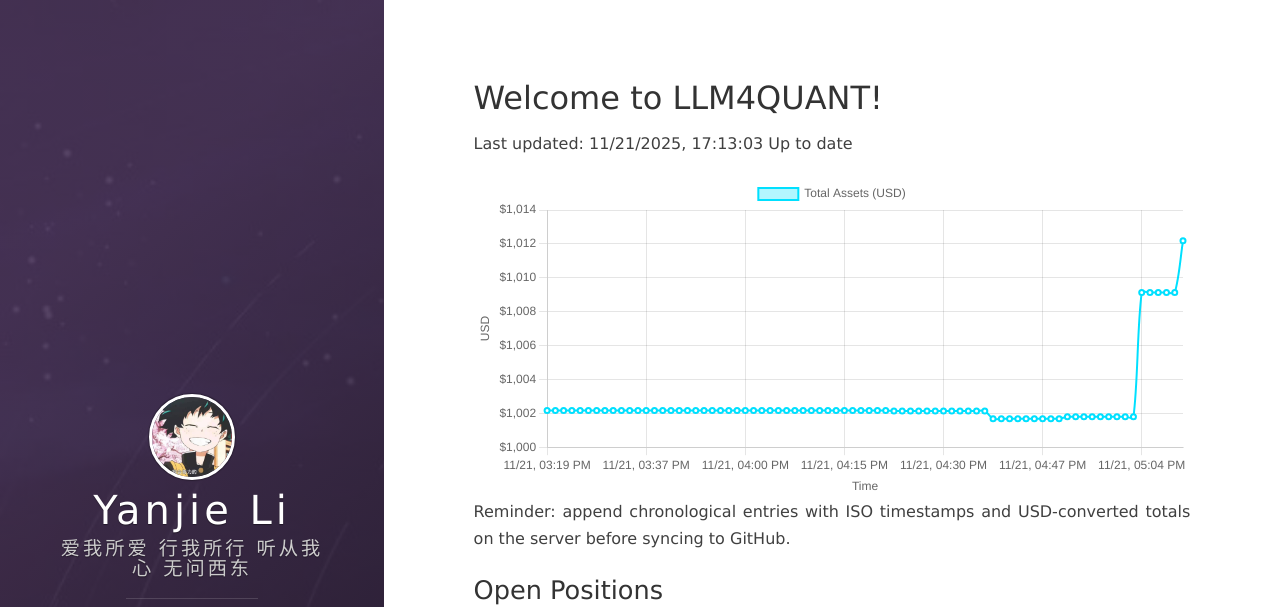
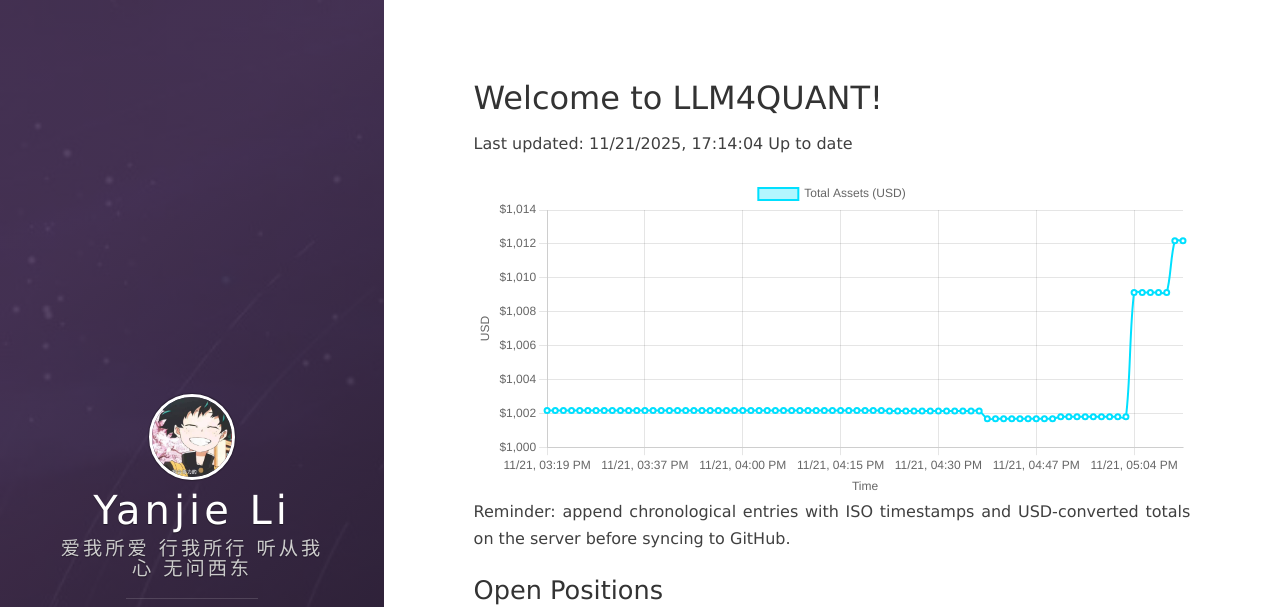
Before and after one commit to leeyegy/leeyegy.github.io, a Jekyll site: the page built from live-trading.html, in a window 1280 px wide and 1243 px high. Shown: the top 607 px of the window. Built offline with Jekyll 4.4.1, drawn with Linux system fonts in a browser that asks for light colours; nearby versions of some CDN libraries.

Commit message:
AccountMonitor: update balance history 2025-11-22T01:14:04+08:00

```diff
--- a/assets/data/binance/balance-history.json
+++ b/assets/data/binance/balance-history.json
@@ -1,5 +1,5 @@
 {
-  "generatedAt": "2025-11-22T01:13:03+08:00",
+  "generatedAt": "2025-11-22T01:14:04+08:00",
   "asset": "total_usd_value",
   "history": [
     {
@@ -313,6 +313,10 @@
     {
       "timestamp": "2025-11-22T01:13:03+08:00",
       "totalUsd": 1012.17914866
+    },
+    {
+      "timestamp": "2025-11-22T01:14:04+08:00",
+      "totalUsd": 1012.17914866
     }
   ]
 }
```
